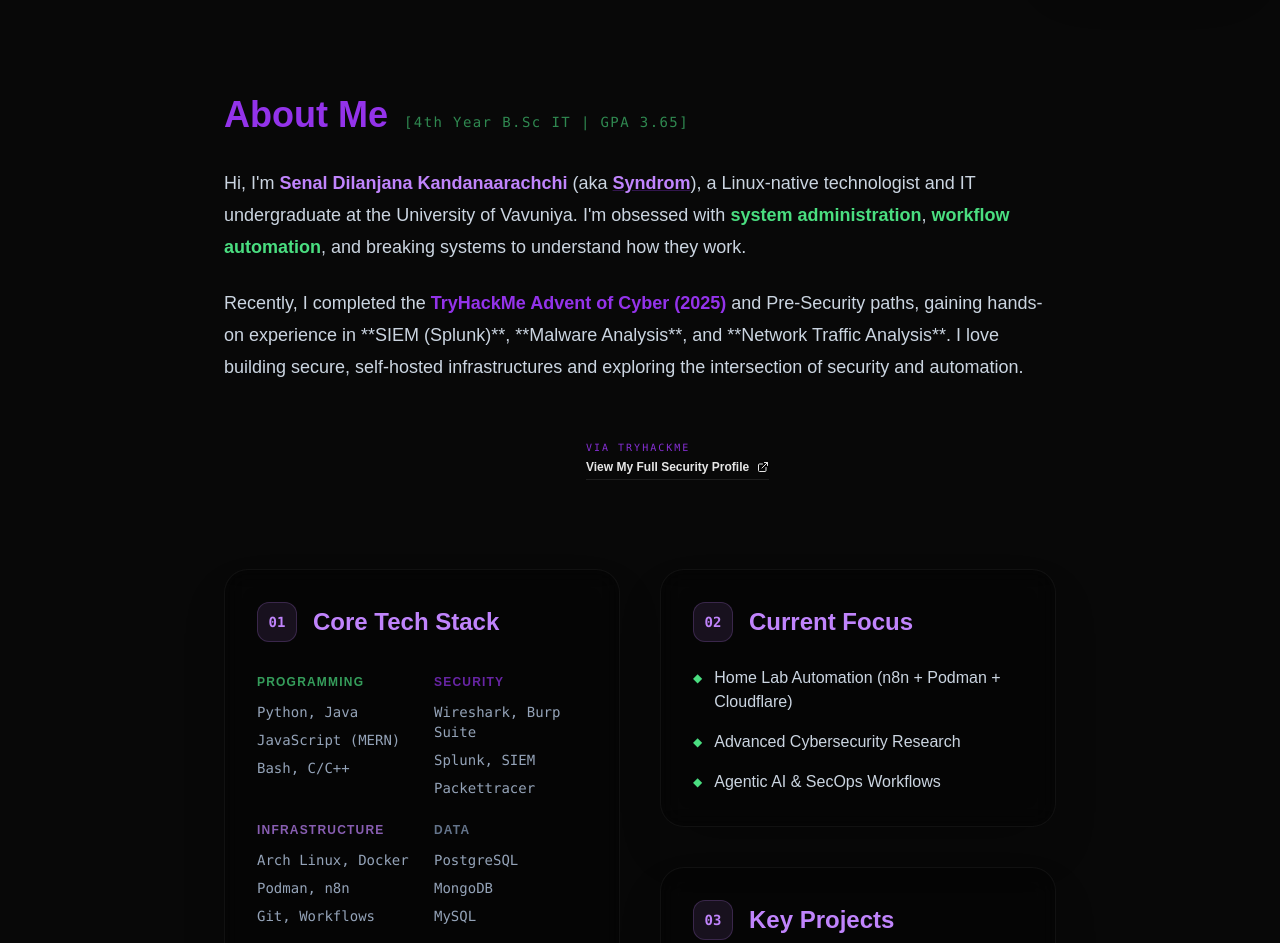
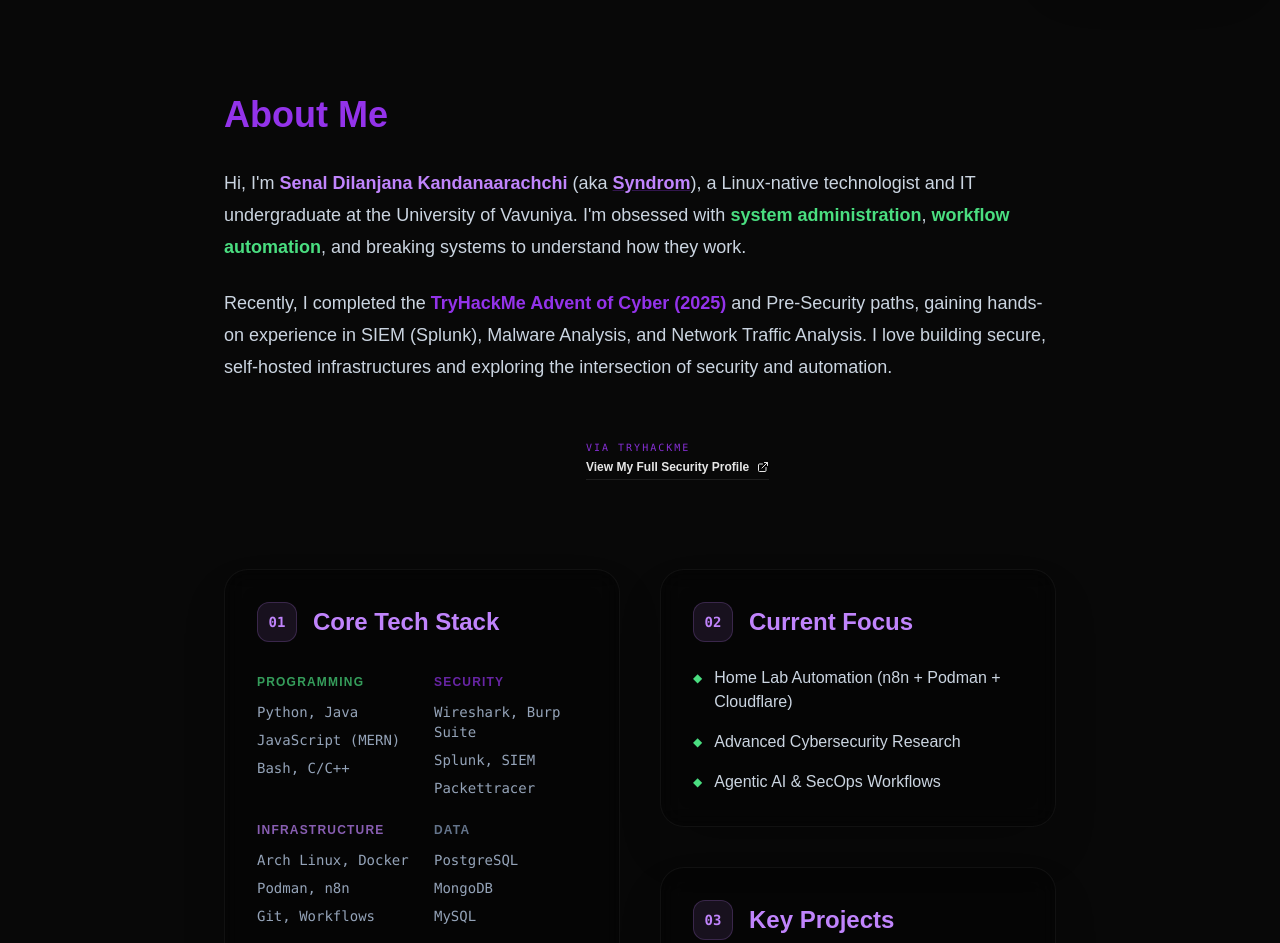
Before and after one commit to 5yndr0m/5yndr0m.github.io, an Astro site: page / in a window 1280 px wide. Shown: the part 803-1746 px from the top of the page. Built offline with nearby package versions, Linux system fonts and the light colour scheme; Astro itself is replaced by a stand-in of ours; grey boxes are pictures that could not be loaded.

Commit message:
fix: some formatting errors

```diff
--- a/src/pages/index.astro
+++ b/src/pages/index.astro
@@ -47,7 +47,6 @@
                 <section>
                     <div class="flex flex-col md:flex-row items-baseline gap-4 mb-8">
                         <h2 class="text-4xl font-bold text-mainPurple">About Me</h2>
-                        <span class="text-mainGreen/60 font-mono text-sm tracking-widest">[4th Year B.Sc IT | GPA 3.65]</span>
                     </div>
                     <div class="prose prose-invert prose-lg text-slate-300 max-w-none space-y-6">
                         <p>
@@ -59,15 +58,15 @@
                         </p>
                         <p>
                             Recently, I completed the <strong class="text-mainPurple">TryHackMe Advent of Cyber (2025)</strong>
-                            and Pre-Security paths, gaining hands-on experience in **SIEM (Splunk)**, **Malware Analysis**,
-                            and **Network Traffic Analysis**. I love building secure, self-hosted infrastructures and
+                            and Pre-Security paths, gaining hands-on experience in SIEM (Splunk), Malware Analysis,
+                            and Network Traffic Analysis. I love building secure, self-hosted infrastructures and
                             exploring the intersection of security and automation.
                         </p>
                     </div>
 
                     <!-- Open TryHackMe Badge (outside box) -->
                     <div class="mt-8 flex flex-col sm:flex-row items-center gap-8 opacity-90 hover:opacity-100 transition-opacity">
-                        <div class="w-full sm:w-[330px] h-[90px] flex items-center justify-center overflow-hidden rounded-xl ">
+                        <div class="w-full sm:w-[330px] h-[90px] flex items-center justify-center overflow-hidden rounded-xl">
                             <iframe
                                 src="https://tryhackme.com/api/v2/badges/public-profile?userPublicId=6469648"
                                 style='border:none; width: 100%; height: 100%;'
```
